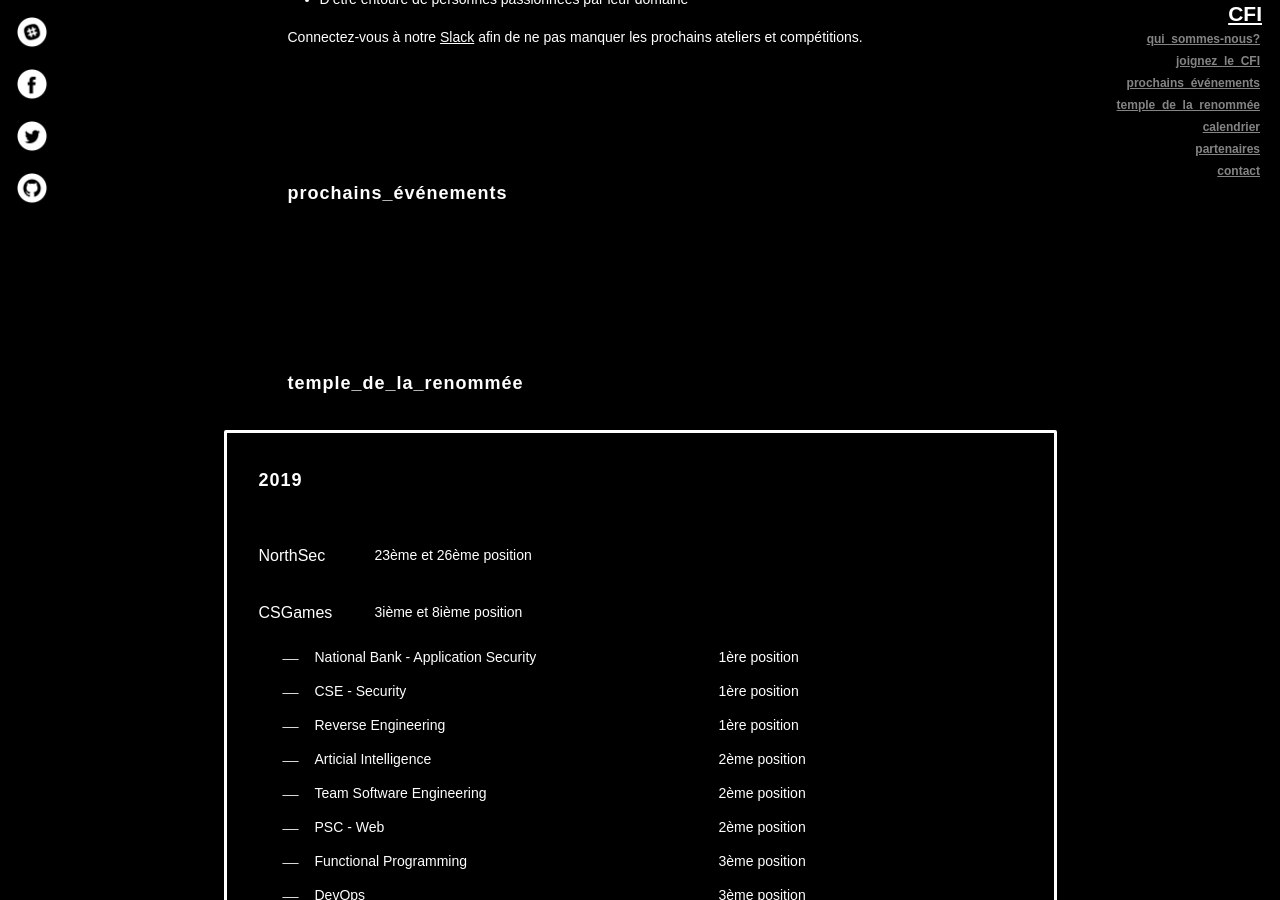
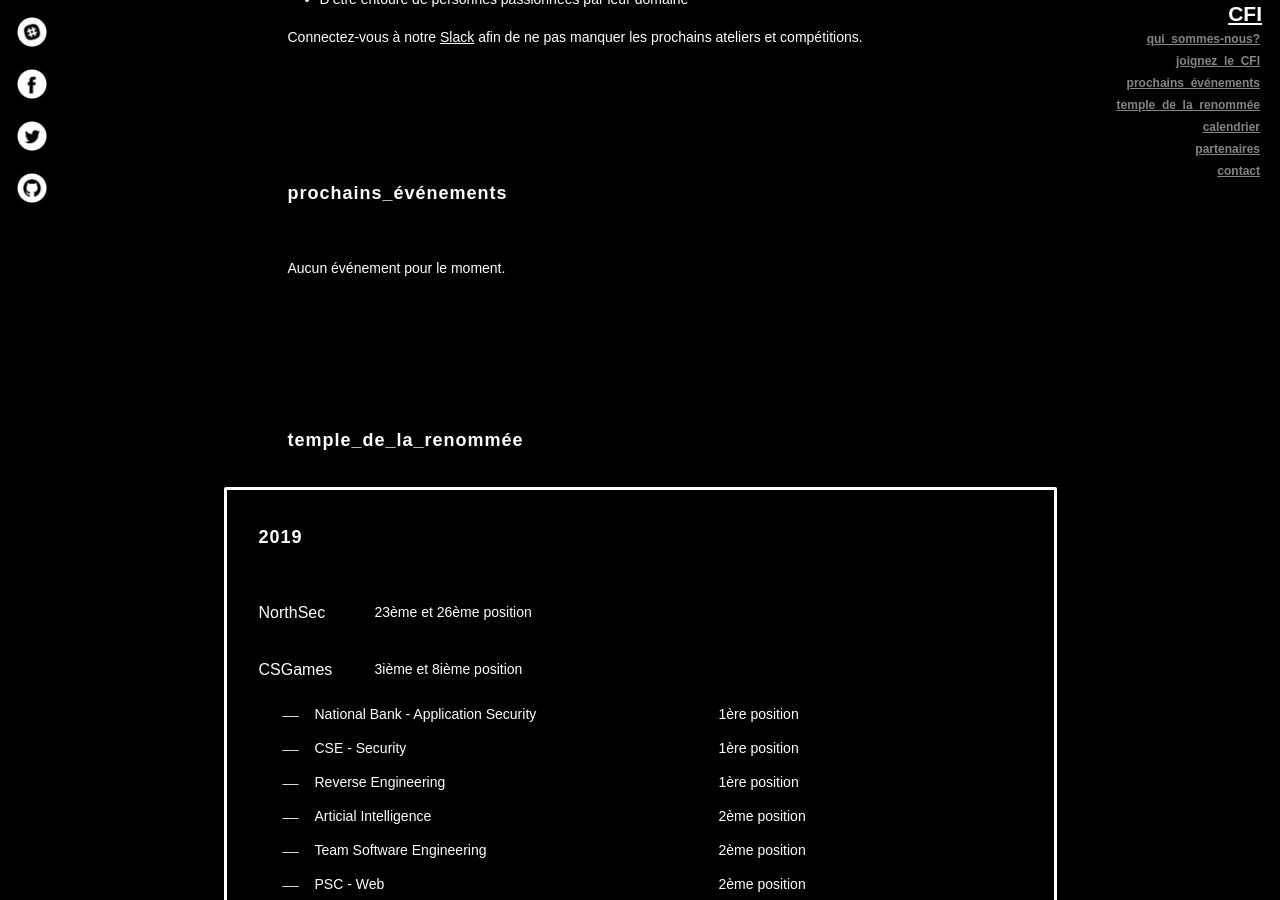
Before and after one commit to CFI-UL/cfi-ul.github.io, a Jekyll site: the page built from index.html, in a window 1280 px wide and 900 px high, scrolled down 1829 px. Built offline with Jekyll 4.4.1, drawn with Linux system fonts in a browser that asks for light colours.

Commit message:
Add notice when no upcoming event.

```diff
--- a/index.html
+++ b/index.html
@@ -58,6 +58,11 @@ layout: default
   </h2>
   <div class="section__content">
     <div class="events">
+      {% if site.data.events.size == 0 %}
+      <p>
+        Aucun événement pour le moment.
+      </p>
+      {% endif %}
       {% for event in site.data.events %}
       <div class="event">
         <a class="event__image-container" href="{{ event.url }}">
```
